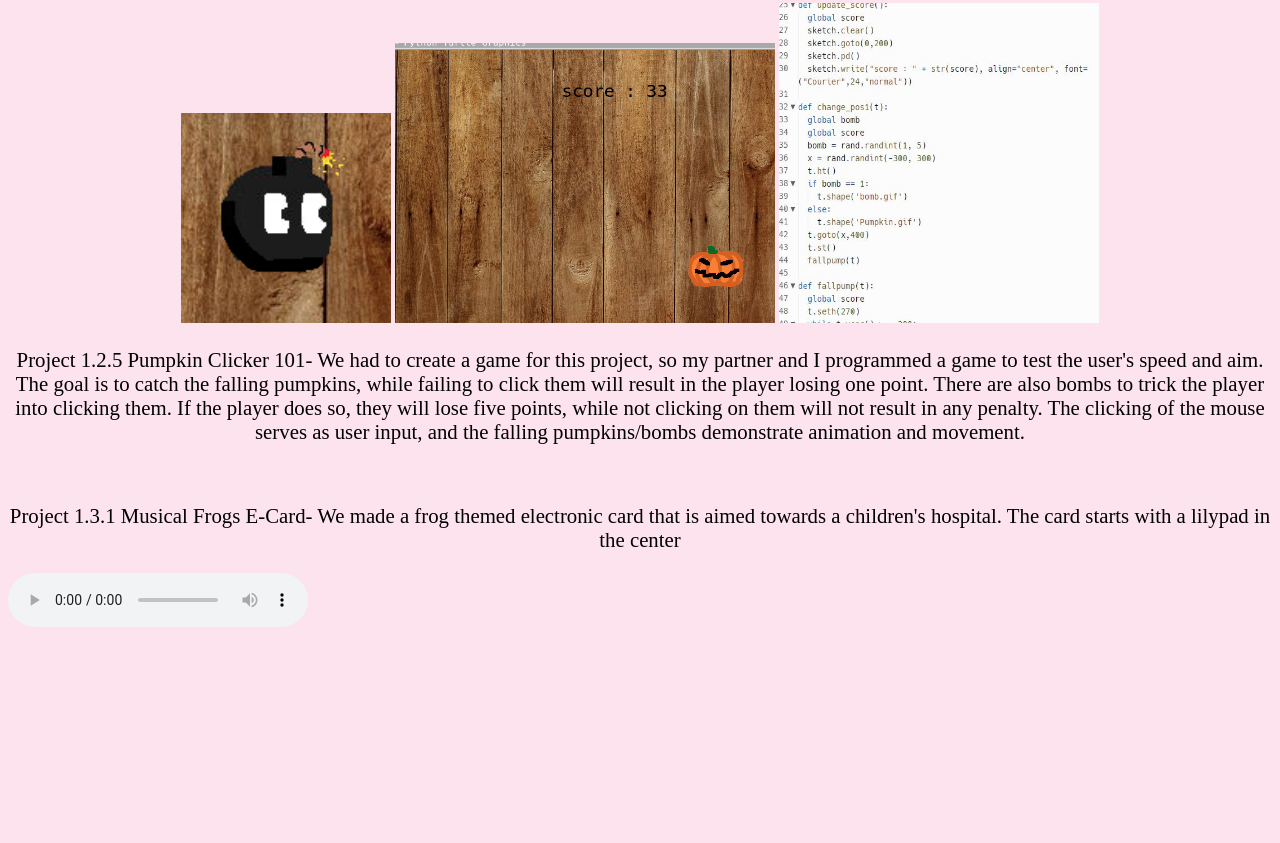
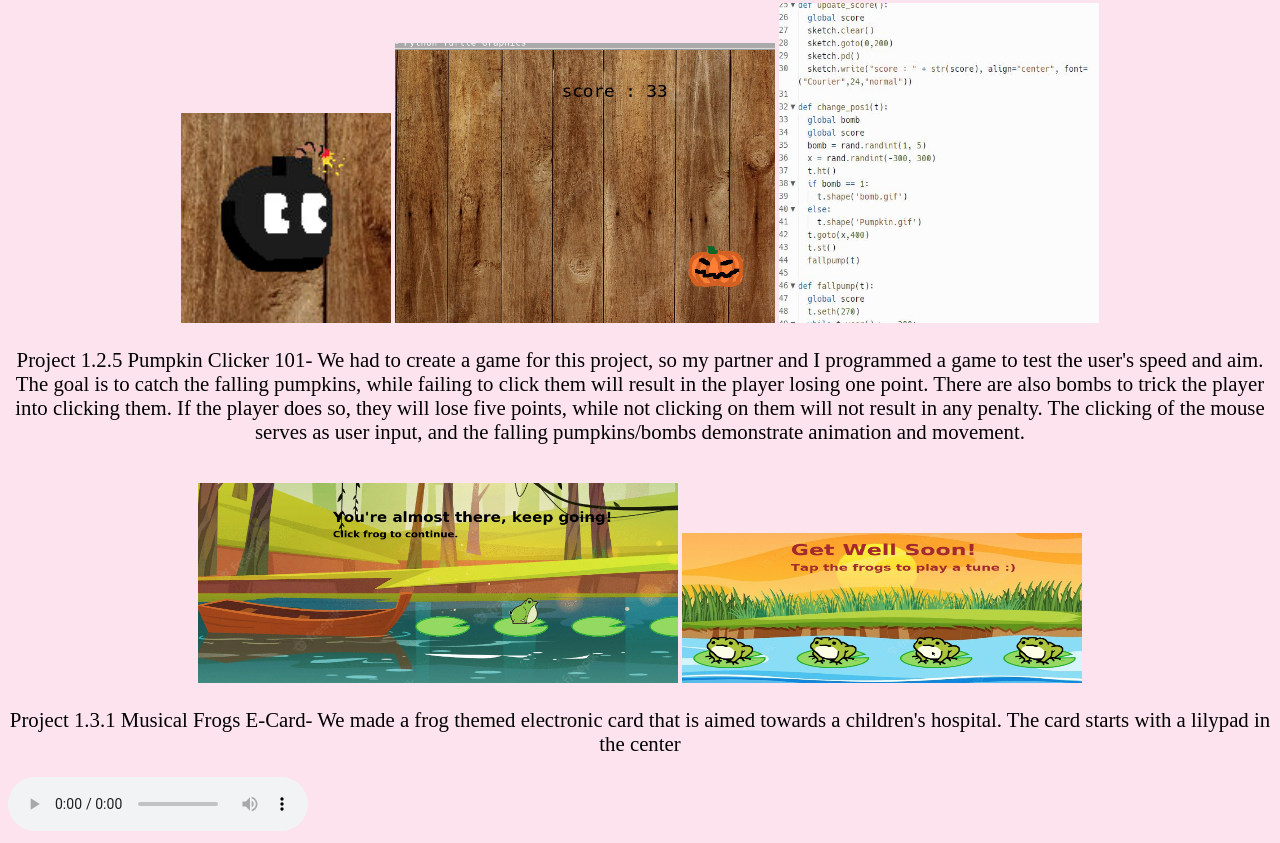
Before and after one commit to j-ennifermejia/csp2022, a plain HTML site: page portfolio.html in a window 1280 px wide. Shown: the part 699-1542 px from the top of the page. Before the commit the page ends 1338 px from the top, so only its background shows below. Drawn offline with Linux system fonts and the light colour scheme.

Commit message:
Update portfolio.html

```diff
--- a/portfolio.html
+++ b/portfolio.html
@@ -23,6 +23,8 @@
  <img src="images/pumpkincode.JPG" style="width:320px;height:320px">
   <p style="font-size:130%;">Project 1.2.5 Pumpkin Clicker 101- We had to create a game for this project, so my partner and I programmed a game to test the user's speed and aim. The goal is to catch the falling pumpkins, while failing to click them will result in the player losing one point. There are also bombs to trick the player into clicking them. If the player does so, they will lose five points, while not clicking on them will not result in any penalty. The clicking of the mouse serves as user input, and the falling pumpkins/bombs demonstrate animation and movement.</p>
  <br>
+ <img src="images/frogpg1.PNG" style="width:480px;height:200px">
+ <img src="images/frogpg2.PNG" style="width:400px;height:150px">
   <p style="font-size:130%;">Project 1.3.1 Musical Frogs E-Card- We made a frog themed electronic card that is aimed towards a children's hospital. The card starts with a lilypad in the center
 
   </center>
```
